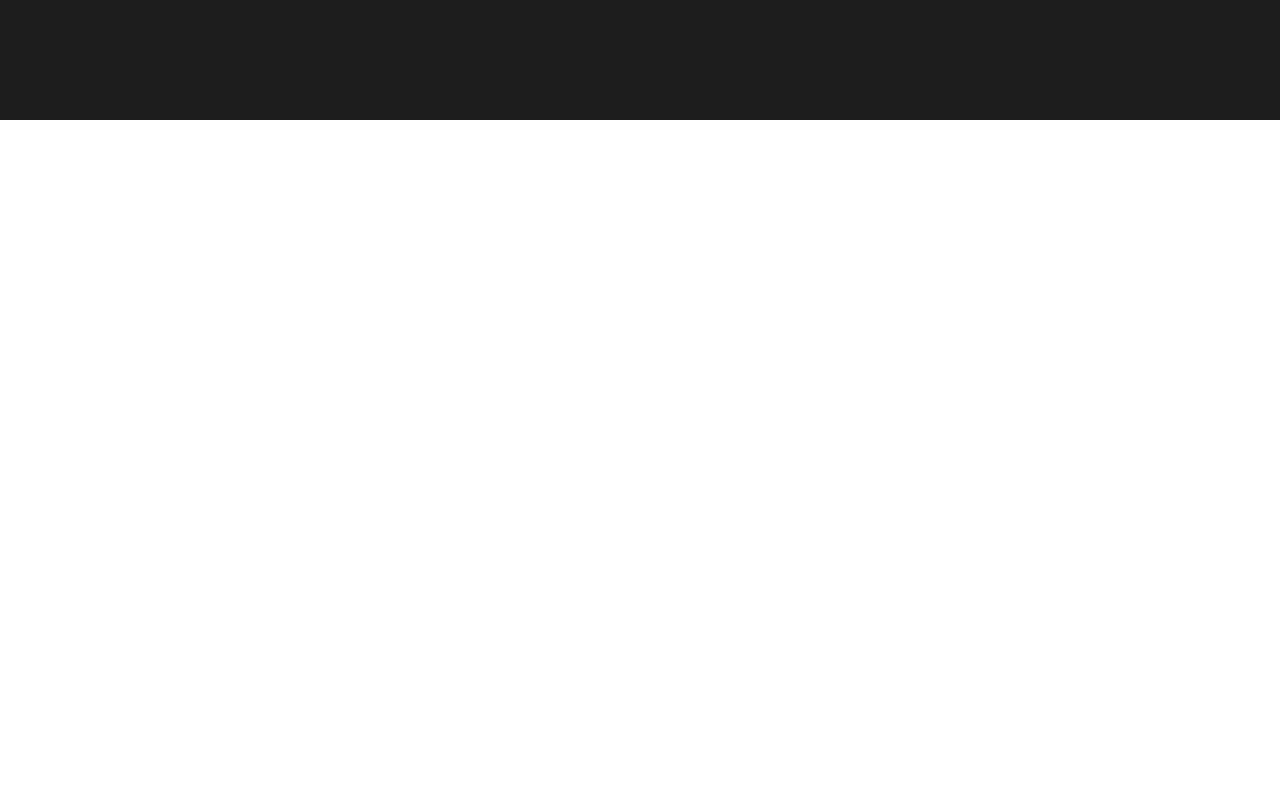
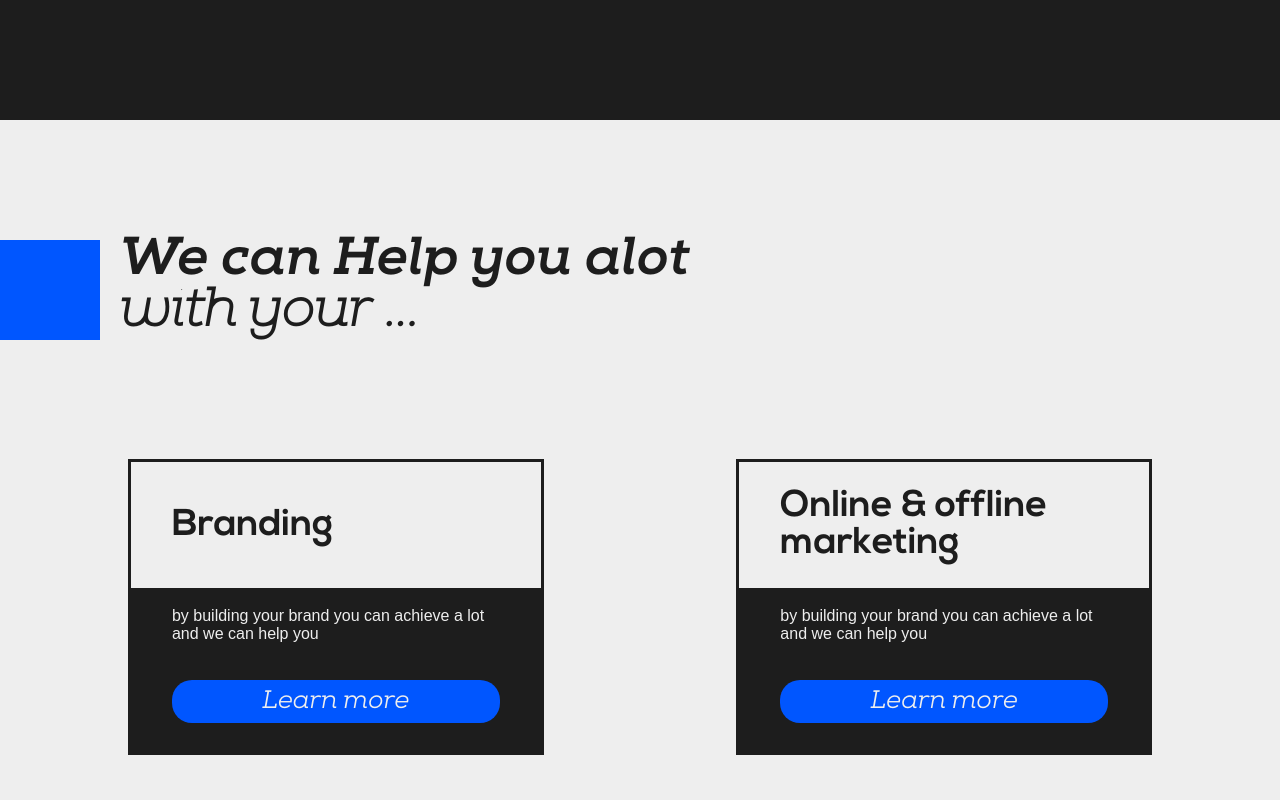
Before and after one commit to MHamada96/axes, a React (Create React App) app: page /Home in a window 1280 px wide. Shown: the part 680-1480 px from the top of the page. Before the commit the page ends 800 px from the top, so only its background shows below. Built offline with nearby package versions, Linux system fonts and the light colour scheme.

Commit message:
services section

```diff
--- a/package.json
+++ b/package.json
@@ -6,6 +6,8 @@
     "@testing-library/jest-dom": "^5.16.5",
     "@testing-library/react": "^13.4.0",
     "@testing-library/user-event": "^13.5.0",
+    "axios": "^0.27.2",
+    "axois": "^0.0.1-security",
     "react": "^18.2.0",
     "react-dom": "^18.2.0",
     "react-router-dom": "^6.4.1",
--- /dev/null
+++ b/src/components/HomePage/HelpYou/HelpYou.css
@@ -0,0 +1,39 @@
+.HelpYou {
+    min-height: 100vh;
+    padding: 100px 0px;
+    background-color: #eee;
+    color: #1d1d1d;
+    width: 100%;
+}
+.HelpYou .services {
+    display: flex;
+    flex-direction: row;
+    flex-wrap: wrap;
+    justify-content: space-between;
+}
+
+.HelpYou .sectionTitle {
+    display: flex;
+    flex-direction: row;
+    justify-content: flex-start;
+    align-items: center;
+}
+
+.HelpYou .sectionTitle .rect {
+    background-color: rgb(0, 86, 255);
+    width: 100px;
+    height: 100px;
+    margin-right: 20px;
+}
+
+.HelpYou .sectionTitle h1:nth-of-type(1) {
+    font-family: "Nexa Slab xBold Italic";
+    font-size: 40pt;
+}
+.HelpYou .sectionTitle h1:nth-of-type(2) {
+    font-family: "Nexa Slab Thin Italic";
+    font-size: 40pt;
+}
+.HelpYou .sectionTitle h1 {
+    line-height: 30%;
+}
--- /dev/null
+++ b/src/components/HomePage/HelpYou/HelpYou.jsx
@@ -0,0 +1,21 @@
+import React, { Component } from "react";
+
+import "./HelpYou.css";
+import ServiceList from "./ServiceList";
+
+export default class HelpYou extends Component {
+    render() {
+        return (
+            <div className="HelpYou">
+                <div className="sectionTitle">
+                    <div className="rect"></div>
+                    <div className="title">
+                        <h1>We can Help you alot</h1>
+                        <h1>with your ...</h1>
+                    </div>
+                </div>
+                <ServiceList />
+            </div>
+        );
+    }
+}
--- /dev/null
+++ b/src/components/HomePage/HelpYou/ServiceList.jsx
@@ -0,0 +1,29 @@
+import React, { Component } from "react";
+import Service from "../../ServiceComponent/Service";
+import data from "../../../db/services.json";
+export default class ServiceList extends Component {
+    state = {
+        services: [],
+    };
+    componentDidMount() {
+        this.setState({ services: data });
+        console.log(data);
+    }
+    render() {
+        const { services } = this.state;
+
+        return (
+            <div className="services container">
+                {services.map((element) => {
+                    return (
+                        <Service
+                            title={element.title}
+                            body={element.body}
+                            key={Math.random()}
+                        />
+                    );
+                })}
+            </div>
+        );
+    }
+}
--- a/src/components/HomePage/HomePage.jsx
+++ b/src/components/HomePage/HomePage.jsx
@@ -1,6 +1,7 @@
 import React, { Component } from "react";
 import Welcom from "./WelcomSection/Welcom";
 import "./HomePage.css";
+import HelpYou from "./HelpYou/HelpYou";
 export default class HomePage extends Component {
     render() {
         return (
@@ -8,6 +9,9 @@ export default class HomePage extends Component {
                 <div className="container">
                     <Welcom />
                 </div>
+                <div>
+                    <HelpYou />
+                </div>
             </div>
         );
     }
--- /dev/null
+++ b/src/components/ServiceComponent/Service.css
@@ -0,0 +1,56 @@
+.service {
+    width: 40%;
+    border: 3px solid #1d1d1d;
+    margin: 100px 0px;
+    min-height: 290px;
+    background-color: #1d1d1d;
+    color: #eee;
+    display: flex;
+    flex-direction: column;
+    justify-content: space-between;
+}
+.service .title {
+    width: 100%;
+    height: 120px;
+    color: #1d1d1d;
+    background-color: #eee;
+    display: flex;
+    flex-direction: column;
+    justify-content: space-around;
+    align-items: center;
+    padding: 10px 0px;
+}
+.service .title span {
+    display: block;
+    width: 80%;
+    font-family: "Nexa Bold Regular";
+    font-size: 28pt;
+}
+.service .body {
+    width: 100%;
+    height: 60%;
+    display: flex;
+    flex-direction: column;
+    justify-content: center;
+    align-items: center;
+    padding-bottom: 10px;
+}
+.service .body .container .link {
+    display: flex;
+    flex-direction: row;
+    align-items: center;
+    justify-content: space-around;
+}
+.service .body .link {
+    display: block;
+    background-color: rgb(0, 86, 255);
+    color: #eee;
+    width: 100%;
+    text-align: center;
+    border-radius: 20px;
+    text-decoration: none;
+    font-size: 19pt;
+    font-family: "Nexa Slab Book Italic Italic";
+    height: 40px;
+    padding-top: 3px;
+}
--- /dev/null
+++ b/src/components/ServiceComponent/Service.jsx
@@ -0,0 +1,25 @@
+import React, { Component } from "react";
+import { Link } from "react-router-dom";
+import "./Service.css";
+export default class Service extends Component {
+    render() {
+        const { title, body } = this.props;
+        return (
+            <div className="service">
+                <div className="title">
+                    <span>{title}</span>
+                </div>
+                <div className="body">
+                    <div className="container">
+                        <span>{body}</span>
+                    </div>
+                    <div className="container">
+                        <Link className="link" to="#">
+                            Learn more
+                        </Link>
+                    </div>
+                </div>
+            </div>
+        );
+    }
+}
--- /dev/null
+++ b/src/db/services.json
@@ -0,0 +1,27 @@
+[
+    {
+        "title": "Branding",
+        "body": "by building your brand you can achieve a lot and we can help you"
+    },
+
+    {
+        "title": "Online & offline marketing",
+        "body": "by building your brand you can achieve a lot and we can help you"
+    },
+    {
+        "title": "Photography & video production",
+        "body": "by building your brand you can achieve a lot and we can help you"
+    },
+    {
+        "title": "Design & building websites",
+        "body": "by building your brand you can achieve a lot and we can help you"
+    },
+    {
+        "title": "Desktop & mobile apps Development",
+        "body": "by building your brand you can achieve a lot and we can help you"
+    },
+    {
+        "title": "Design & building websites",
+        "body": "by building your brand you can achieve a lot and we can help you"
+    }
+]
--- a/src/index.css
+++ b/src/index.css
@@ -8,6 +8,23 @@
     src: local("Nexa Slab xBold Italic"),
         url(./fonts/Fontfabric\ -\ NexaSlabxBoldItalic.otf) format("opentype");
 }
+
+@font-face {
+    font-family: "Nexa Slab Thin Italic";
+    src: local("Nexa Slab Thin Italic"),
+        url(./fonts/Fontfabric\ -\ NexaSlabThinItalic.otf) format("opentype");
+}
+@font-face {
+    font-family: "Nexa Bold Regular";
+    src: local("Nexa Bold Regular"),
+        url(./fonts/Nexa\ Bold.otf) format("opentype");
+}
+@font-face {
+    font-family: "Nexa Slab Book Italic Italic";
+    src: local("Nexa Slab Book Italic Italic"),
+        url(./fonts/Fontfabric\ -\ NexaSlabBookItalic.otf) format("opentype");
+}
+
 body {
     margin: 0;
     font-family: sans-serif, BlinkMacSystemFont, "Segoe UI", "Roboto", "Oxygen",
```
Also changed, not shown: 1 other file (tests, documents, lock files or other folders).
